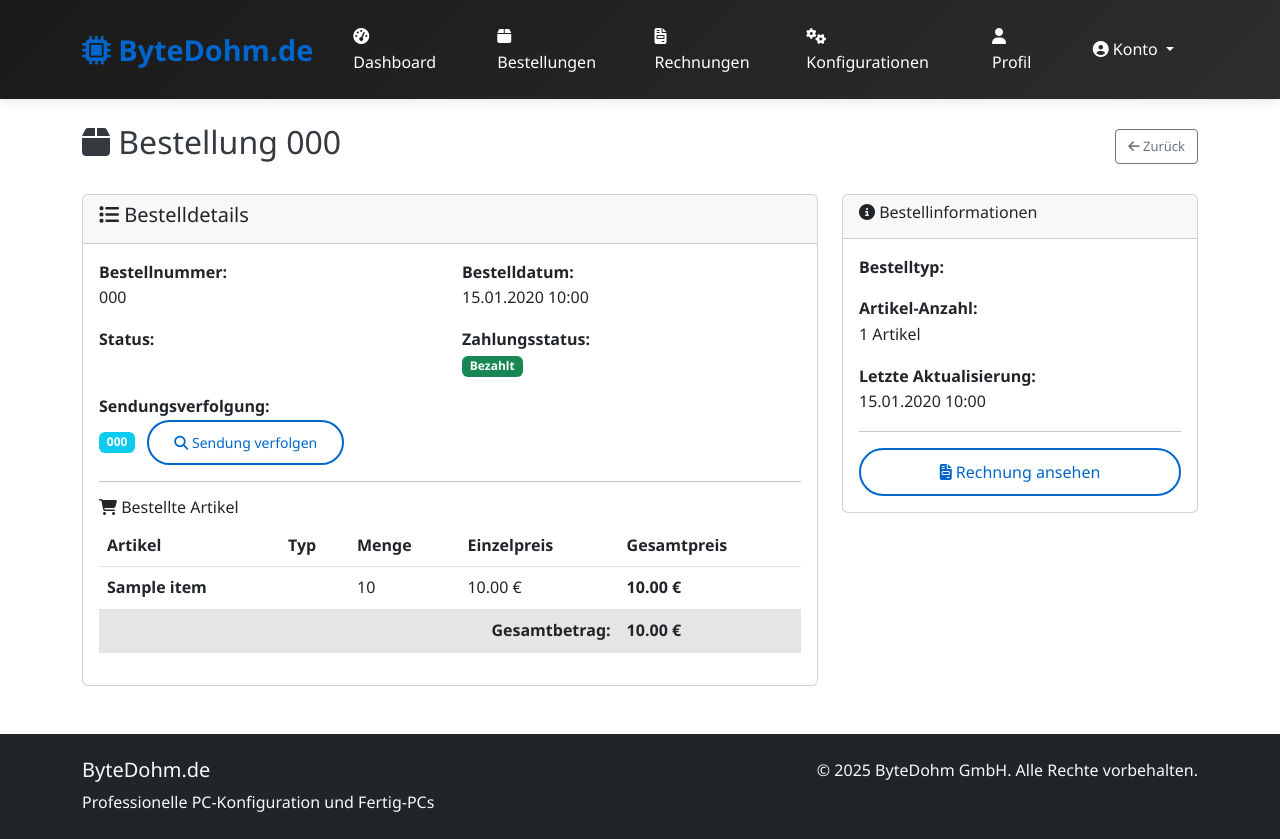
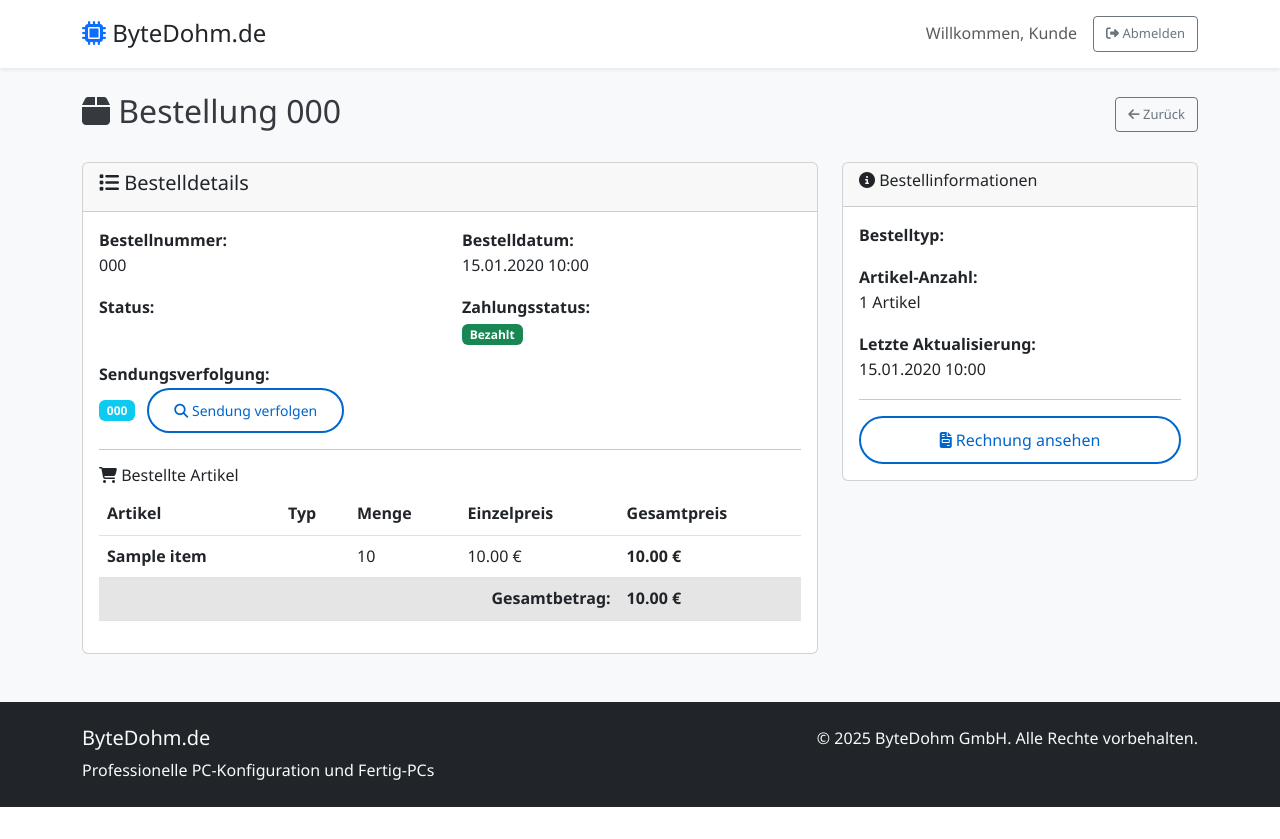
Before and after one commit to typisch-phil/ByteDohnComputer, a Flask app: template templates/customer/dashboard/order_detail.html in a window 1280 px wide. After the commit the page ends 807 px from the top, so only its background shows below. Run offline with Flask 3, Linux system fonts and the light colour scheme; the template is opened without the code that fills it: values that come from a table or form of the project are taken from there, others are empty; tables that the repository leaves empty hold one stand-in row (values such as "Sample post").

Commit message:
Revert customer dashboard to the original, simpler, and cleaner design
Reverts customer dashboard templates and updates replit.md to reflect design change.

Replit-Commit-Author: Agent
Replit-Commit-Session-Id: 86548dde-8285-42e2-a040-36fdc877c8de
Replit-Commit-Screenshot-Url: https://storage.googleapis.com/screenshot-production-us-central1/cebc5e29-37cd-4ca8-9d71-16d38d5127a9/a4176b75-63ca-4319-b0dd-388cde432e46.jpg

```diff
--- a/templates/customer/base.html
+++ b/templates/customer/base.html
@@ -3,85 +3,38 @@
 <head>
     <meta charset="UTF-8">
     <meta name="viewport" content="width=device-width, initial-scale=1.0">
-    <title>{% block title %}Kunden-Dashboard - ByteDohm.de{% endblock %}</title>
+    <title>{% block title %}Dashboard - ByteDohm.de{% endblock %}</title>
 
     <!-- Bootstrap CSS -->
     <link href="https://cdn.jsdelivr.net/npm/bootstrap@5.3.0/dist/css/bootstrap.min.css" rel="stylesheet">
 
     <!-- Font Awesome -->
-    <link rel="stylesheet" href="https://cdnjs.cloudflare.com/ajax/libs/font-awesome/6.4.0/css/all.min.css">
+    <link href="https://cdnjs.cloudflare.com/ajax/libs/font-awesome/6.4.0/css/all.min.css" rel="stylesheet">
 
     <!-- Custom CSS -->
     <link rel="stylesheet" href="{{ url_for('static', filename='css/style.css') }}">
 </head>
-<body>
-    <!-- Navigation -->
-    <nav class="navbar navbar-expand-lg navbar-dark bg-dark">
+<body class="bg-light">
+    <!-- Simple Header -->
+    <header class="bg-white shadow-sm">
         <div class="container">
-            <a class="navbar-brand" href="{{ url_for('index') }}">
-                <i class="fas fa-microchip"></i> ByteDohm.de
-            </a>
-
-            <button class="navbar-toggler" type="button" data-bs-toggle="collapse" data-bs-target="#navbarNav">
-                <span class="navbar-toggler-icon"></span>
-            </button>
-
-            <div class="collapse navbar-collapse" id="navbarNav">
-                <ul class="navbar-nav me-auto">
-                    <li class="nav-item">
-                        <a class="nav-link" href="{{ url_for('customer_dashboard.dashboard') }}">
-                            <i class="fas fa-tachometer-alt"></i> Dashboard
-                        </a>
-                    </li>
-                    <li class="nav-item">
-                        <a class="nav-link" href="{{ url_for('customer_dashboard.orders') }}">
-                            <i class="fas fa-box"></i> Bestellungen
-                        </a>
-                    </li>
-                    <li class="nav-item">
-                        <a class="nav-link" href="{{ url_for('customer_dashboard.invoices') }}">
-                            <i class="fas fa-file-invoice"></i> Rechnungen
-                        </a>
-                    </li>
-                    <li class="nav-item">
-                        <a class="nav-link" href="{{ url_for('customer_dashboard.configurations') }}">
-                            <i class="fas fa-cogs"></i> Konfigurationen
-                        </a>
-                    </li>
-                    <li class="nav-item">
-                        <a class="nav-link" href="{{ url_for('customer_dashboard.profile') }}">
-                            <i class="fas fa-user"></i> Profil
-                        </a>
-                    </li>
-                </ul>
-
-                <ul class="navbar-nav">
-                    <li class="nav-item dropdown">
-                        <a class="nav-link dropdown-toggle" href="#" role="button" data-bs-toggle="dropdown">
-                            <i class="fas fa-user-circle"></i>
-                            {% if current_user.first_name %}
-                                {{ current_user.first_name }}
-                            {% else %}
-                                Konto
-                            {% endif %}
-                        </a>
-                        <ul class="dropdown-menu">
-                            <li><a class="dropdown-item" href="{{ url_for('customer_dashboard.profile') }}">
-                                <i class="fas fa-user"></i> Profil
-                            </a></li>
-                            <li><a class="dropdown-item" href="{{ url_for('customer_dashboard.settings') }}">
-                                <i class="fas fa-cog"></i> Einstellungen
-                            </a></li>
-                            <li><hr class="dropdown-divider"></li>
-                            <li><a class="dropdown-item" href="{{ url_for('customer_auth.logout') }}">
-                                <i class="fas fa-sign-out-alt"></i> Abmelden
-                            </a></li>
-                        </ul>
-                    </li>
-                </ul>
+            <div class="d-flex justify-content-between align-items-center py-3">
+                <h1 class="h4 mb-0">
+                    <a href="{{ url_for('index') }}" class="text-decoration-none text-dark">
+                        <i class="fas fa-microchip text-primary"></i> ByteDohm.de
+                    </a>
+                </h1>
+                <div class="d-flex align-items-center gap-3">
+                    <span class="text-muted">
+                        Willkommen, {% if current_user.first_name %}{{ current_user.first_name }}{% else %}Kunde{% endif %}
+                    </span>
+                    <a href="{{ url_for('customer_auth.logout') }}" class="btn btn-outline-secondary btn-sm">
+                        <i class="fas fa-sign-out-alt"></i> Abmelden
+                    </a>
+                </div>
             </div>
         </div>
-    </nav>
+    </header>
 
     <!-- Flash Messages -->
     {% with messages = get_flashed_messages(with_categories=true) %}
--- a/templates/customer/dashboard/order_detail.html
+++ b/templates/customer/dashboard/order_detail.html
@@ -157,14 +157,17 @@
                     </div>
                     {% endif %}
 
-                    {% if order.invoice and order.invoice|length > 0 %}
+                    {% if order.invoice %}
+                    {% set invoice = order.invoice[0] if order.invoice is iterable and order.invoice else order.invoice %}
+                    {% if invoice %}
                     <hr>
                     <div class="d-grid">
-                        <a href="{{ url_for('customer_dashboard.invoice_detail', invoice_id=order.invoice[0].id) }}"
+                        <a href="{{ url_for('customer_dashboard.invoice_detail', invoice_id=invoice.id) }}"
                            class="btn btn-outline-primary">
                             <i class="fas fa-file-invoice"></i> Rechnung ansehen
                         </a>
                     </div>
+                    {% endif %}
                     {% endif %}
                 </div>
             </div>
```
Also changed, not shown: replit.md (+1 -0 lines), templates/customer/dashboard/overview.html (+72 -120 lines).
